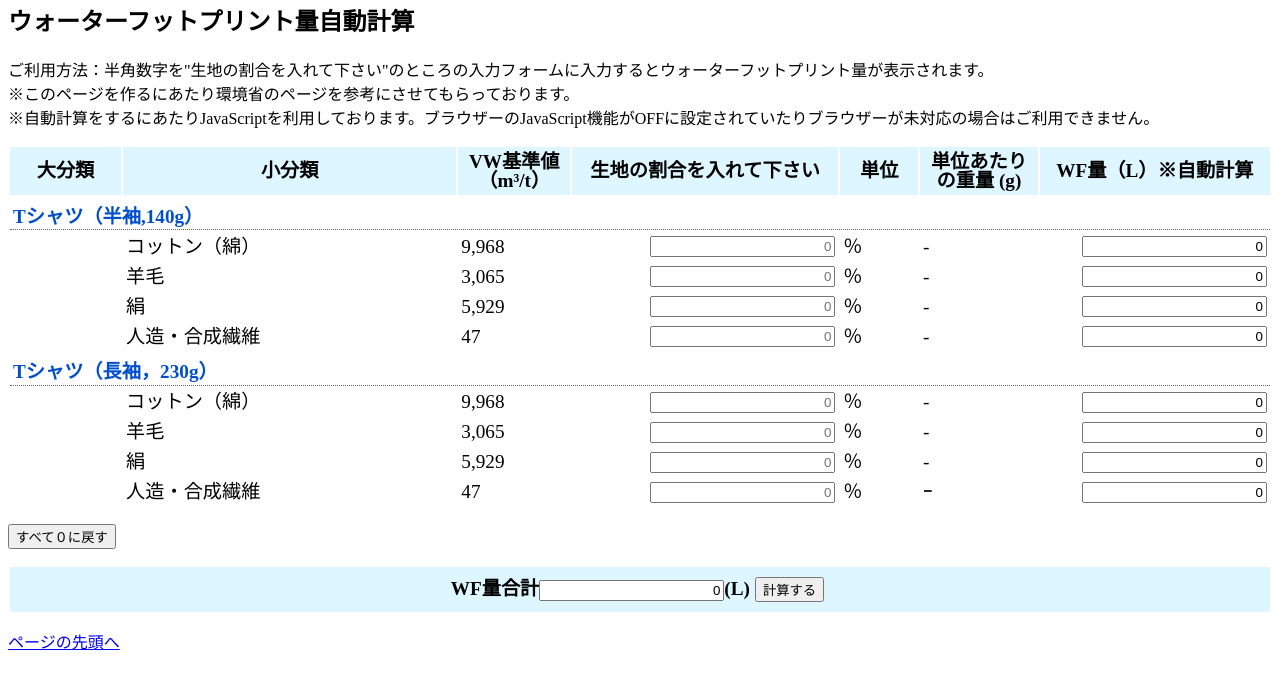
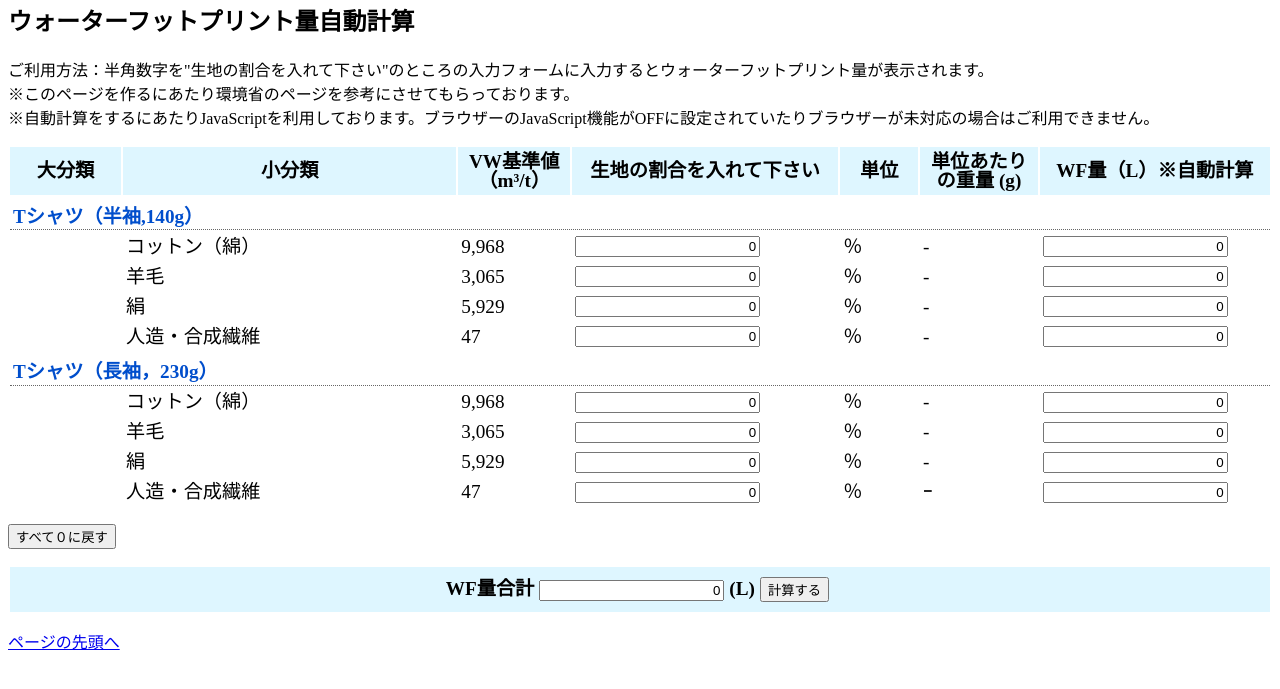
Before and after one commit to WAFFLEELFFAW/WAFFLEELFFAW.github.io, a plain HTML site: page index.html in a window 1280 px wide. Shown: the part 87-776 px from the top of the page. Drawn offline with Linux system fonts and the light colour scheme.

Commit message:
Revert "NaN及び書き込み禁止"

```diff
--- a/index.html
+++ b/index.html
@@ -1,6 +1,5 @@
 <!DOCTYPE html>
 <html lang="ja">
-
 <head>
     <meta http-equiv="Content-Type" content="text/html; charset=UTF-8" />
     <title>water_仮想水計算機</title>
@@ -36,14 +35,6 @@
 
         #content #main .common_table .aki {
             margin: 5px;
-        }
-
-        .texttoreft {
-            text-align: right;
-        }
-
-        .text-form {
-            text-align: right;
         }
     </style>
 </head>
@@ -91,65 +82,50 @@
                                     <td>&nbsp;</td>
                                     <td>コットン（綿）</td>
                                     <td>9,968</td>
-                                    <td class="text-form">
-                                        <input name="hinmoku1" class="texttoreft" type="text" onkeyup="calc1()"
-                                            onmouseup="calc1()" placeholder="0" maxlength="10" tabindex="5"
-                                            title="コットン（綿）の量" />
-                                    </td>
+                                    <td><input name="hinmoku1" type="text" dir="rtl" onkeyup="calc1()"
+                                            onmouseup="calc1()" value="0" maxlength="10" tabindex="5"
+                                            title="コットン（綿）の量" /></td>
                                     <td>％</td>
                                     <td>-</td>
-                                    <td class="text-form">
-                                        <input name="ans1" class="texttoreft" type="text" value="0" tabindex="5"
-                                            title="コットン（綿）のWF量" readonly />
-                                    </td>
+                                    <td><input name="ans1" type="text" dir="rtl" value="0" tabindex="5"
+                                            title="コットン（綿）のWF量" /></td>
                                 </tr>
                                 <tr>
                                     <td>&nbsp;</td>
                                     <td>羊毛</td>
                                     <td>3,065</td>
-                                    <td class="text-form">
-                                        <input name="hinmoku2" class="texttoreft" type="text" onkeyup="calc2()"
-                                            onmouseup="calc2()" placeholder="0" maxlength="10" tabindex="5"
-                                            title="羊毛の量" />
+                                    <td><input name="hinmoku2" type="text" dir="rtl" onkeyup="calc2()"
+                                            onmouseup="calc2()" value="0" maxlength="10" tabindex="5" title="羊毛の量" />
                                     </td>
                                     <td>％</td>
                                     <td>-</td>
-                                    <td class="text-form">
-                                        <input name="ans2" class="texttoreft" type="text" value="0" tabindex="5"
-                                            title="羊毛のWF量" readonly />
+                                    <td><input name="ans2" type="text" dir="rtl" value="0" tabindex="5"
+                                            title="羊毛のWF量" />
                                     </td>
                                 </tr>
                                 <tr>
                                     <td>&nbsp;</td>
                                     <td>絹</td>
                                     <td>5,929</td>
-                                    <td class="text-form">
-                                        <input name="hinmoku3" class="texttoreft" type="text" onkeyup="calc3()"
-                                            onmouseup="calc3()" placeholder="0" maxlength="10" tabindex="5"
-                                            title="絹の量" />
+                                    <td><input name="hinmoku3" type="text" dir="rtl" onkeyup="calc3()"
+                                            onmouseup="calc3()" value="0" maxlength="10" tabindex="5" title="絹の量" />
                                     </td>
                                     <td>％</td>
                                     <td>-</td>
-                                    <td class="text-form">
-                                        <input name="ans3" class="texttoreft" type="text" value="0" tabindex="5"
-                                            title="絹のWF量" readonly />
+                                    <td><input name="ans3" type="text" dir="rtl" value="0" tabindex="5" title="絹のWF量" />
                                     </td>
                                 </tr>
                                 <tr>
                                     <td>&nbsp;</td>
                                     <td>人造・合成繊維</td>
                                     <td>47</td>
-                                    <td class="text-form">
-                                        <input name="hinmoku4" class="texttoreft" type="text" onkeyup="calc4()"
-                                            onmouseup="calc4()" placeholder="0" maxlength="10" tabindex="5"
-                                            title="人造・合成繊維の量" />
-                                    </td>
+                                    <td><input name="hinmoku4" type="text" dir="rtl" onkeyup="calc4()"
+                                            onmouseup="calc4()" value="0" maxlength="10" tabindex="5"
+                                            title="人造・合成繊維の量" /></td>
                                     <td>％</td>
                                     <td>-</td>
-                                    <td class="text-form">
-                                        <input name="ans4" class="texttoreft" type="text" value="0" tabindex="5"
-                                            title="人造・合成繊維のWF量" readonly />
-                                    </td>
+                                    <td><input name="ans4" type="text" dir="rtl" value="0" tabindex="5"
+                                            title="人造・合成繊維のWF量" /></td>
                                 </tr>
                                 <tr>
                                     <td colspan="7" class="em">Tシャツ（長袖，230g）</td>
@@ -158,65 +134,50 @@
                                     <td>&nbsp;</td>
                                     <td>コットン（綿）</td>
                                     <td>9,968</td>
-                                    <td class="text-form">
-                                        <input name="hinmoku5" class="texttoreft" type="text" onkeyup="calc5()"
-                                            onmouseup="calc5()" placeholder="0" maxlength="10" tabindex="5"
-                                            title="コットン（綿）の量" />
-                                    </td>
+                                    <td><input name="hinmoku5" type="text" dir="rtl" onkeyup="calc5()"
+                                            onmouseup="calc5()" value="0" maxlength="10" tabindex="5"
+                                            title="コットン（綿）の量" /></td>
                                     <td>％</td>
                                     <td>-</td>
-                                    <td class="text-form">
-                                        <input name="ans5" class="texttoreft" type="text" value="0" tabindex="5"
-                                            title="コットン（綿）のWF量" readonly />
-                                    </td>
+                                    <td><input name="ans5" type="text" dir="rtl" value="0" tabindex="5"
+                                            title="コットン（綿）のWF量" /></td>
                                 </tr>
                                 <tr>
                                     <td>&nbsp;</td>
                                     <td>羊毛</td>
                                     <td>3,065</td>
-                                    <td class="text-form">
-                                        <input name="hinmoku100" class="texttoreft" type="text" onkeyup="calc100()"
-                                            onmouseup="calc100()" placeholder="0" maxlength="10" tabindex="5"
-                                            title="羊毛の量" />
+                                    <td><input name="hinmoku100" type="text" dir="rtl" onkeyup="calc100()"
+                                            onmouseup="calc100()" value="0" maxlength="10" tabindex="5" title="羊毛の量" />
                                     </td>
                                     <td>％</td>
                                     <td>-</td>
-                                    <td class="text-form">
-                                        <input name="ans100" class="texttoreft" type="text" value="0" tabindex="5"
-                                            title="羊毛のWF量" readonly />
+                                    <td><input name="ans100" type="text" dir="rtl" value="0" tabindex="5"
+                                            title="羊毛のWF量" />
                                     </td>
                                 </tr>
                                 <tr>
                                     <td>&nbsp;</td>
                                     <td>絹</td>
                                     <td>5,929</td>
-                                    <td class="text-form">
-                                        <input name="hinmoku6" class="texttoreft" type="text" onkeyup="calc6()"
-                                            onmouseup="calc6()" placeholder="0" maxlength="10" tabindex="5"
-                                            title="絹の量" />
+                                    <td><input name="hinmoku6" type="text" dir="rtl" onkeyup="calc6()"
+                                            onmouseup="calc6()" value="0" maxlength="10" tabindex="5" title="絹の量" />
                                     </td>
                                     <td>％</td>
                                     <td>-</td>
-                                    <td class="text-form">
-                                        <input name="ans6" class="texttoreft" type="text" value="0" tabindex="5"
-                                            title="絹のWF量" readonly />
+                                    <td><input name="ans6" type="text" dir="rtl" value="0" tabindex="5" title="絹のWF量" />
                                     </td>
                                 </tr>
                                 <tr>
                                     <td>&nbsp;</td>
                                     <td>人造・合成繊維</td>
                                     <td>47</td>
-                                    <td class="text-form">
-                                        <input name="hinmoku7" class="texttoreft" type="text" onkeyup="calc7()"
-                                            onmouseup="calc7()" placeholder="0" maxlength="10" tabindex="5"
-                                            title="人造・合成繊維の量" />
-                                    </td>
+                                    <td><input name="hinmoku7" type="text" dir="rtl" onkeyup="calc7()"
+                                            onmouseup="calc7()" value="0" maxlength="10" tabindex="5"
+                                            title="人造・合成繊維の量" /></td>
                                     <td>％</td>
                                     <td>ｰ</td>
-                                    <td class="text-form">
-                                        <input name="ans7" class="texttoreft" type="text" value="0" tabindex="5"
-                                            title="人造・合成繊維のWF量" readonly />
-                                    </td>
+                                    <td><input name="ans7" type="text" dir="rtl" value="0" tabindex="5"
+                                            title="人造・合成繊維のWF量" /></td>
                                 </tr>
 
                             </table>
@@ -227,8 +188,8 @@
                         <div id="center_table" class="space_bottom">
                             <table summary="WF量合計" class="common_table">
                                 <tr>
-                                    <th>WF量合計<input name="goukei" class="texttoreft" type="text" value="0" class="aki"
-                                            tabindex="5" title="WF量合計" readonly />(L)<input type="button" value="計算する"
+                                    <th>WF量合計<input name="goukei" type="text" dir="rtl" value="0" class="aki"
+                                            tabindex="5" title="WF量合計" />(L)<input type="button" value="計算する"
                                             onclick="totalwf()" onkeypress="totalwf()" class="aki" tabindex="5" />
                                     </th>
                                 </tr>
@@ -244,7 +205,42 @@
             </div>
         </div><!-- /wrap -->
     </div>
-    <script src="./index.js" type="text/javascript">
+    <script>
+        function calc1() { total = 0; total = 13960 * document.form1.hinmoku1.value / 1000; document.form1.ans1.value = total; }
+        function calc2() { total = 0; total = 4291 * document.form1.hinmoku2.value / 1000; document.form1.ans2.value = total; }
+        function calc3() { total = 0; total = 8300 * document.form1.hinmoku3.value / 1000; document.form1.ans3.value = total; }
+        function calc4() { total = 0; total = 66 * document.form1.hinmoku4.value / 1000; document.form1.ans4.value = total; }
+        function calc5() { total = 0; total = 22926 * document.form1.hinmoku5.value / 1000; document.form1.ans5.value = total; }
+        function calc6() { total = 0; total = 13637 * document.form1.hinmoku6.value / 1000; document.form1.ans6.value = total; }
+        function calc7() { total = 0; total = 108 * document.form1.hinmoku7.value / 1000; document.form1.ans7.value = total; }
+
+
+        function calc100() { total = 0; total = 7046 * document.form1.hinmoku100.value / 1000; document.form1.ans100.value = total; }
+
+
+        //文字列を数字にする
+        function stringToNum(x)
+        {
+            if(Number(x)===NaN)
+            {
+                return 0;
+            }
+            return Number(x);
+        }
+
+        function totalwf() {
+            document.form1.goukei.value =
+                stringToNum(document.form1.ans1.value) +
+                stringToNum(document.form1.ans2.value) +
+                stringToNum(document.form1.ans3.value) +
+                stringToNum(document.form1.ans4.value) +
+                stringToNum(document.form1.ans5.value) +
+                stringToNum(document.form1.ans6.value) +
+                stringToNum(document.form1.ans7.value) +
+                stringToNum(document.form1.ans100.value)
+                ;
+        }
+
     </script>
 </body>
 
--- a/index.js
+++ /dev/null
@@ -1,33 +0,0 @@
-
-//文字列を数字にする
-function stringToNum(x) {
-    if (isNaN(Number(x))) {
-        return 0;
-    }
-    return Number(x);
-}
-
-function calc1() { total = 0; total = 13960 * stringToNum(document.form1.hinmoku1.value) / 1000; document.form1.ans1.value = total; }
-function calc2() { total = 0; total = 4291 * stringToNum(document.form1.hinmoku2.value) / 1000; document.form1.ans2.value = total; }
-function calc3() { total = 0; total = 8300 * stringToNum(document.form1.hinmoku3.value) / 1000; document.form1.ans3.value = total; }
-function calc4() { total = 0; total = 66 * stringToNum(document.form1.hinmoku4.value) / 1000; document.form1.ans4.value = total; }
-function calc5() { total = 0; total = 22926 * stringToNum(document.form1.hinmoku5.value) / 1000; document.form1.ans5.value = total; }
-function calc6() { total = 0; total = 13637 * stringToNum(document.form1.hinmoku6.value) / 1000; document.form1.ans6.value = total; }
-function calc7() { total = 0; total = 108 * stringToNum(document.form1.hinmoku7.value) / 1000; document.form1.ans7.value = total; }
-
-
-function calc100() { total = 0; total = 7046 * document.form1.hinmoku100.value / 1000; document.form1.ans100.value = total; }
-
-
-function totalwf() {
-    document.form1.goukei.value =
-        stringToNum(document.form1.ans1.value) +
-        stringToNum(document.form1.ans2.value) +
-        stringToNum(document.form1.ans3.value) +
-        stringToNum(document.form1.ans4.value) +
-        stringToNum(document.form1.ans5.value) +
-        stringToNum(document.form1.ans6.value) +
-        stringToNum(document.form1.ans7.value) +
-        stringToNum(document.form1.ans100.value)
-        ;
-}
```
